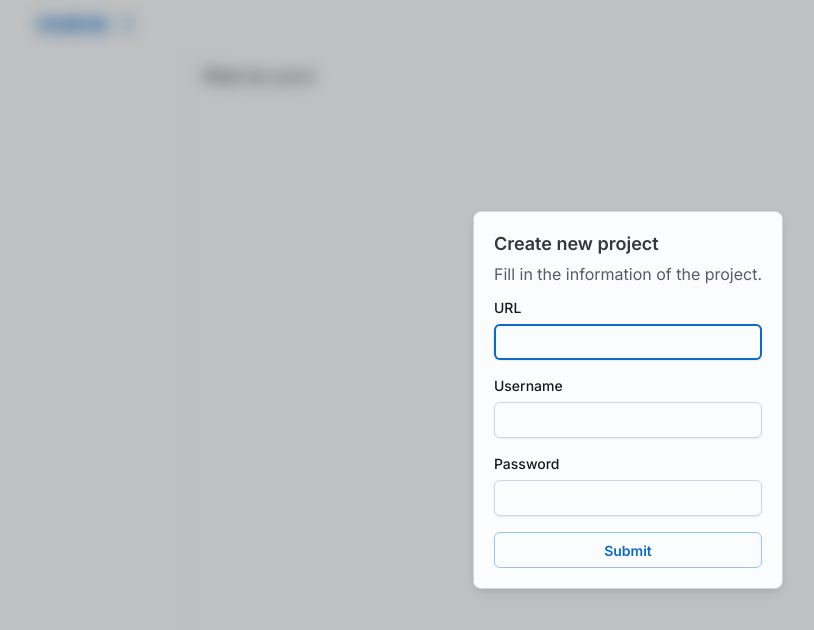
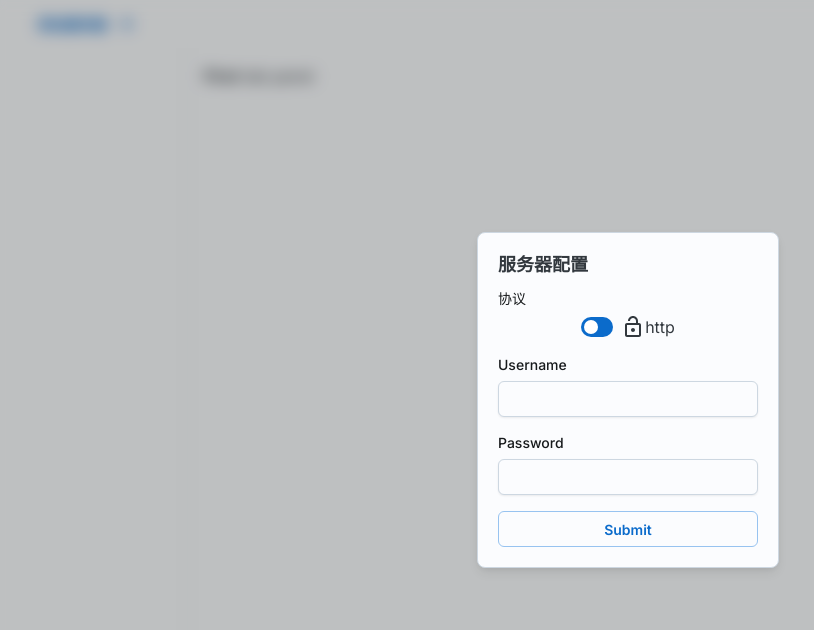
Before and after one commit to kmfb/repub, a Next.js app: page / in a window 1280 px wide. Both pictures are taken after a click on the button "添加服务器". Shown: the top 630 px of the page, without its empty margins (12-826 px from the left). Built offline with nearby package versions, Linux system fonts and the light colour scheme.

Commit message:
feat: add some form fields for the sever config

```diff
--- a/app/api/hello/route.ts
+++ b/app/api/hello/route.ts
@@ -4,10 +4,10 @@ import { AuthType, createClient } from "webdav";
 export const dynamic = 'force-dynamic' // defaults to force-static
 
 export async function GET(request: Request) {
-    const client = createClient(`http://192.168.31.223:80`, {
-        authType: AuthType.Digest,
-        username: 'kmfb',
-        password: 'qazwsxedc123',
+    const client = createClient(`http://www.stardusted.top:31580`, {
+      authType: AuthType.Password,
+      username: "kmfb",
+      password: "1q2w3e*",
     });
     const getDirectoryItems = async () => {
         const directoryItems = await client.getDirectoryContents("/");
--- a/app/components/ConnectModal.tsx
+++ b/app/components/ConnectModal.tsx
@@ -1,5 +1,5 @@
 "use client";
-import { Add } from "@mui/icons-material";
+import { Add, LockOpenOutlined, LockOutlined } from "@mui/icons-material";
 import {
   Button,
   DialogContent,
@@ -10,23 +10,33 @@ import {
   Modal,
   ModalDialog,
   Stack,
+  Switch,
+  Typography,
 } from "@mui/joy";
 import React from "react";
-import { useForm } from "react-hook-form";
+import { Controller, useForm, useWatch } from "react-hook-form";
 import { AuthType, createClient } from "webdav";
 import useAddServerModal from "../store/useAddServerModal";
 import useServerViewerStore from "../store/useServerViewerStore";
-interface formData {
-  url: string;
-  username: string;
-  password: string;
-}
+import { IServerFormData } from "../interface";
+import { isHttps } from "../utils";
+
 function ConnectModal() {
   const { open, setOpen } = useAddServerModal();
   const { addServerConfig } = useServerViewerStore();
-  const { register, handleSubmit } = useForm<any>();
+  const { register, handleSubmit, getValues, control } =
+    useForm<IServerFormData>({
+      defaultValues: {
+        authType: AuthType.Password,
+        protocol: "http",
+        host: "",
+        port: 80,
+        username: "",
+        password: "",
+      },
+    });
 
-  const onSubmit = (data: formData) => {
+  const onSubmit = (data: IServerFormData) => {
     console.log(data);
     // const client = createClient(`https://${data.url}:80`, {
     //   authType: AuthType.Digest,
@@ -63,15 +73,47 @@ function ConnectModal() {
       <React.Fragment>
         <Modal open={open} onClose={() => setOpen(false)} disablePortal>
           <ModalDialog>
-            <DialogTitle>Create new project</DialogTitle>
-            <DialogContent>
+            <DialogTitle>服务器配置</DialogTitle>
+            {/* <DialogContent>
               Fill in the information of the project.
-            </DialogContent>
+            </DialogContent> */}
             <form onSubmit={handleSubmit(onSubmit)}>
               <Stack spacing={2}>
                 <FormControl>
-                  <FormLabel>URL</FormLabel>
-                  <Input autoFocus required {...register("url")} />
+                  <FormLabel>协议</FormLabel>
+                  <Controller
+                    control={control}
+                    name={`protocol`}
+                    render={({ field: { onChange, value } }) => (
+                      <Switch
+                        color={isHttps(value) ? "success" : "primary"}
+                        endDecorator={
+                          isHttps(value) ? (
+                            <>
+                              <LockOutlined />
+                              <>https</>
+                            </>
+                          ) : (
+                            <>
+                              <LockOpenOutlined />
+                              <>http</>
+                            </>
+                          )
+                        }
+                        checked={isHttps(value)}
+                        onChange={(e) => {
+                          debugger;
+                          onChange(e.target.checked ? "https" : "http");
+                        }}
+                      />
+                    )}
+                  />
+                  {/* <Switch
+                    color={isHttps(formValues.protocol) ? "success" : "primary"}
+                    startDecorator={<LockOpenOutlined />}
+                    endDecorator={<LockOutlined />}
+                    {...register("protocol")}
+                  /> */}
                 </FormControl>
 
                 <FormControl>
--- /dev/null
+++ b/app/interface/index.ts
@@ -0,0 +1,10 @@
+import { AuthType } from "webdav";
+
+export interface IServerFormData {
+  authType: AuthType;
+  protocol: "http" | "https";
+  host: string;
+  port: number;
+  username: string;
+  password: string;
+}
--- /dev/null
+++ b/app/utils/index.ts
@@ -0,0 +1,3 @@
+export const isHttps = (protocol: string) => {
+  return protocol === "https";
+};
--- a/package.json
+++ b/package.json
@@ -13,6 +13,7 @@
     "@emotion/styled": "^11.11.0",
     "@mui/icons-material": "^5.14.16",
     "@mui/joy": "^5.0.0-beta.14",
+    "@mui/material": "^5.14.18",
     "immer": "^10.0.3",
     "next": "14.0.1",
     "react": "^18",
```
Also changed, not shown: 1 other file (tests, documents, lock files or other folders).
